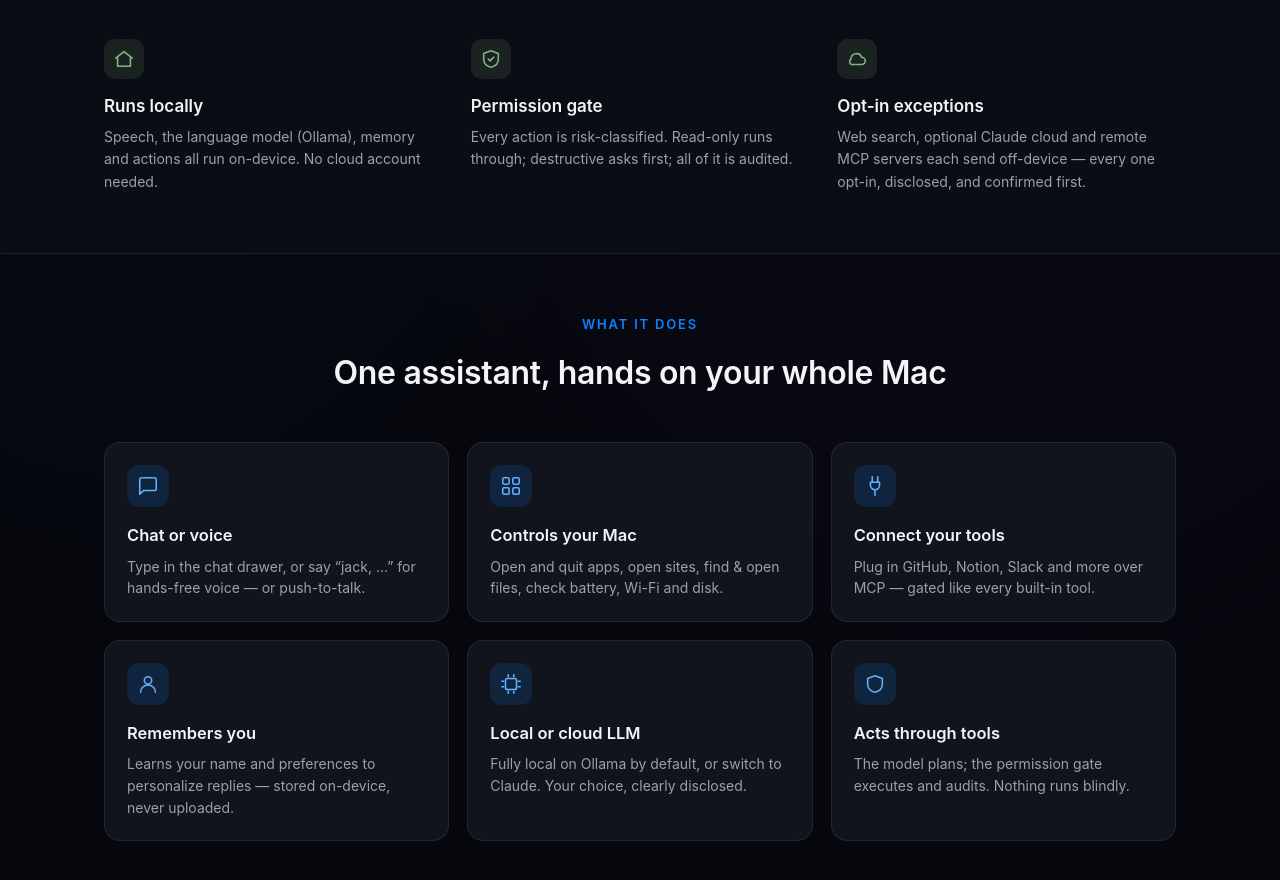
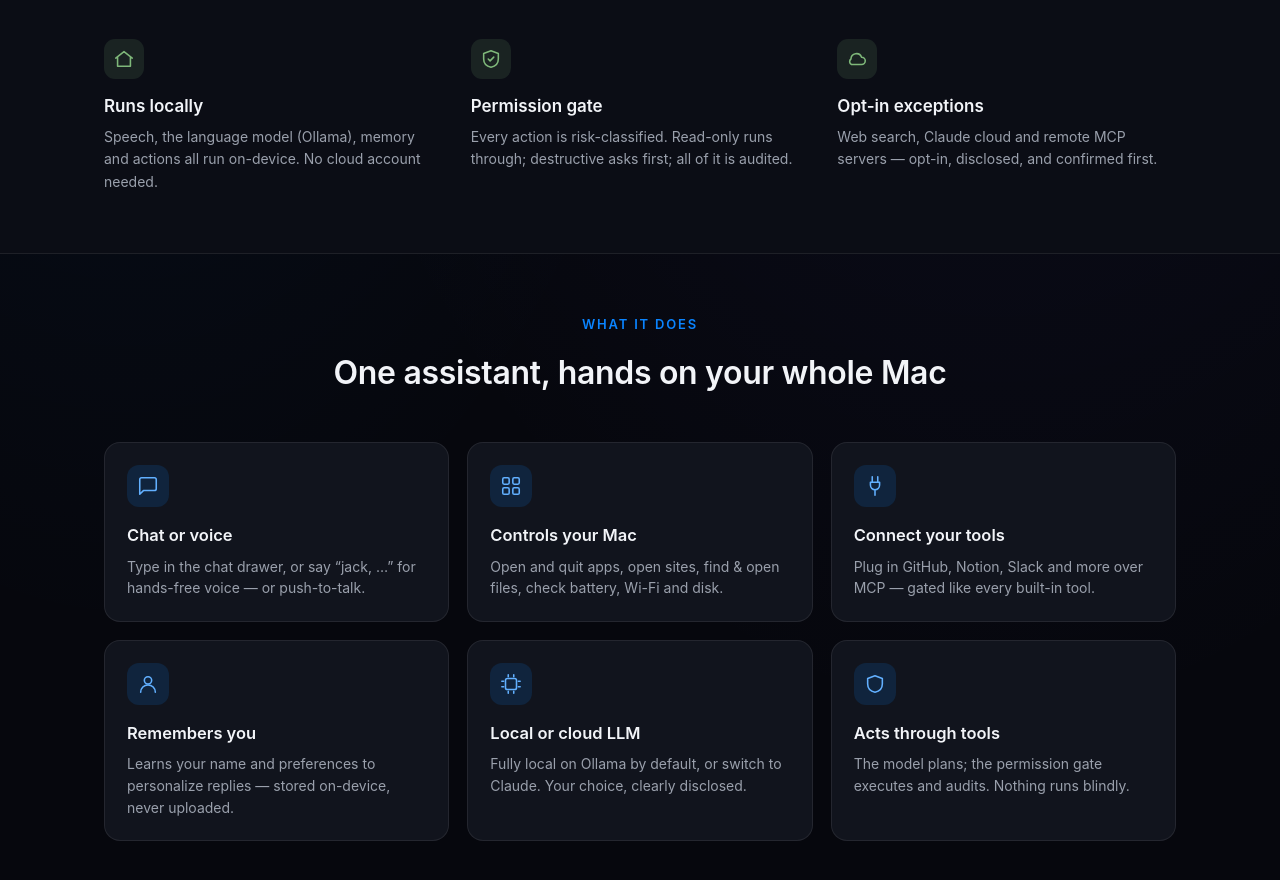
Before and after one commit to mdjakkariya/jacky, a plain HTML site: page docs/index.html in a window 1280 px wide. Shown: the part 870-1750 px from the top of the page. Drawn offline with Linux system fonts and the light colour scheme.

Commit message:
docs: shorten opt-in exceptions card to two lines

```diff
--- a/docs/index.html
+++ b/docs/index.html
@@ -109,7 +109,7 @@
   <div class="three">
     <div class="c"><div class="ic"><svg class="ico" viewBox="0 0 24 24"><path d="M3 11l9-7 9 7M5 10v10h14V10"/></svg></div><h3>Runs locally</h3><p>Speech, the language model (Ollama), memory and actions all run on-device. No cloud account needed.</p></div>
     <div class="c"><div class="ic"><svg class="ico" viewBox="0 0 24 24"><path d="M12 3l8 3v6c0 5-3.5 8-8 9-4.5-1-8-4-8-9V6z"/><path d="M9 12l2 2 4-4"/></svg></div><h3>Permission gate</h3><p>Every action is risk-classified. Read-only runs through; destructive asks first; all of it is audited.</p></div>
-    <div class="c"><div class="ic"><svg class="ico" viewBox="0 0 24 24"><path d="M17 18a4 4 0 0 0 0-8 6 6 0 0 0-11.6 2A3.5 3.5 0 0 0 6 18z"/></svg></div><h3>Opt-in exceptions</h3><p>Web search, optional Claude cloud and remote MCP servers each send off-device — every one opt-in, disclosed, and confirmed first.</p></div>
+    <div class="c"><div class="ic"><svg class="ico" viewBox="0 0 24 24"><path d="M17 18a4 4 0 0 0 0-8 6 6 0 0 0-11.6 2A3.5 3.5 0 0 0 6 18z"/></svg></div><h3>Opt-in exceptions</h3><p>Web search, Claude cloud and remote MCP servers — opt-in, disclosed, and confirmed first.</p></div>
   </div>
 </div></section>
 
```
